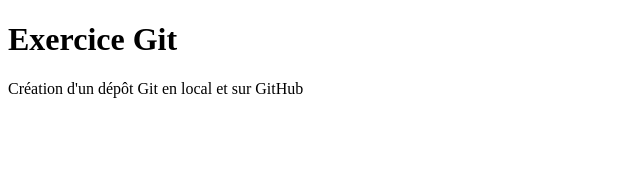
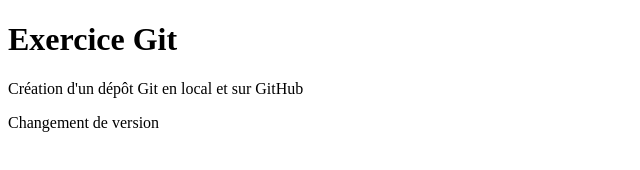
Before and after one commit to CedricEpaillard/MonDepotGit, a plain HTML site: page index.html in a window 1280 px wide. Shown: the whole page, without its empty margins (0-640 px from the left). Drawn offline with Linux system fonts and the light colour scheme.

Commit message:
Exercice modifié

```diff
--- a/index.html
+++ b/index.html
@@ -9,5 +9,6 @@
 <body>
     <h1> Exercice Git</h1>
     <p>Création d'un dépôt Git en local et sur GitHub</p>
+	<p> Changement de version </p>
 </body>
 </html>
```
